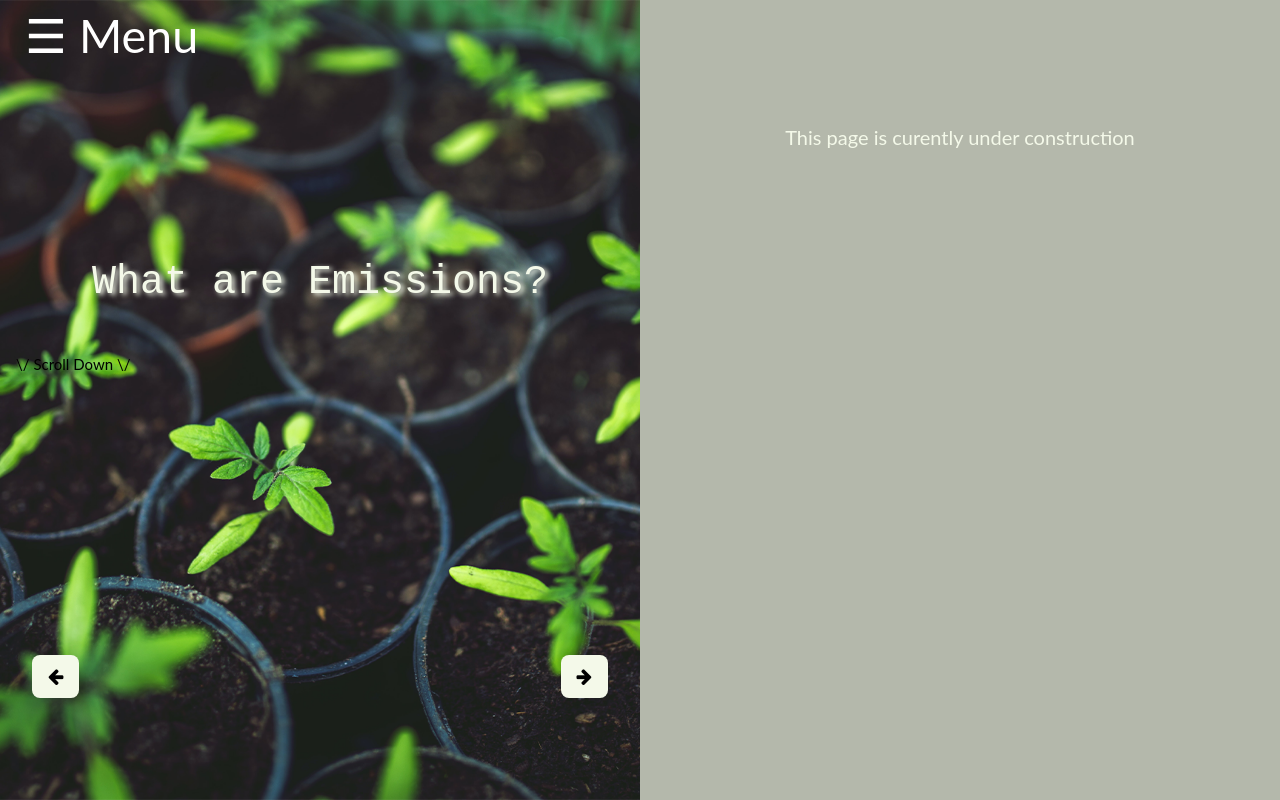
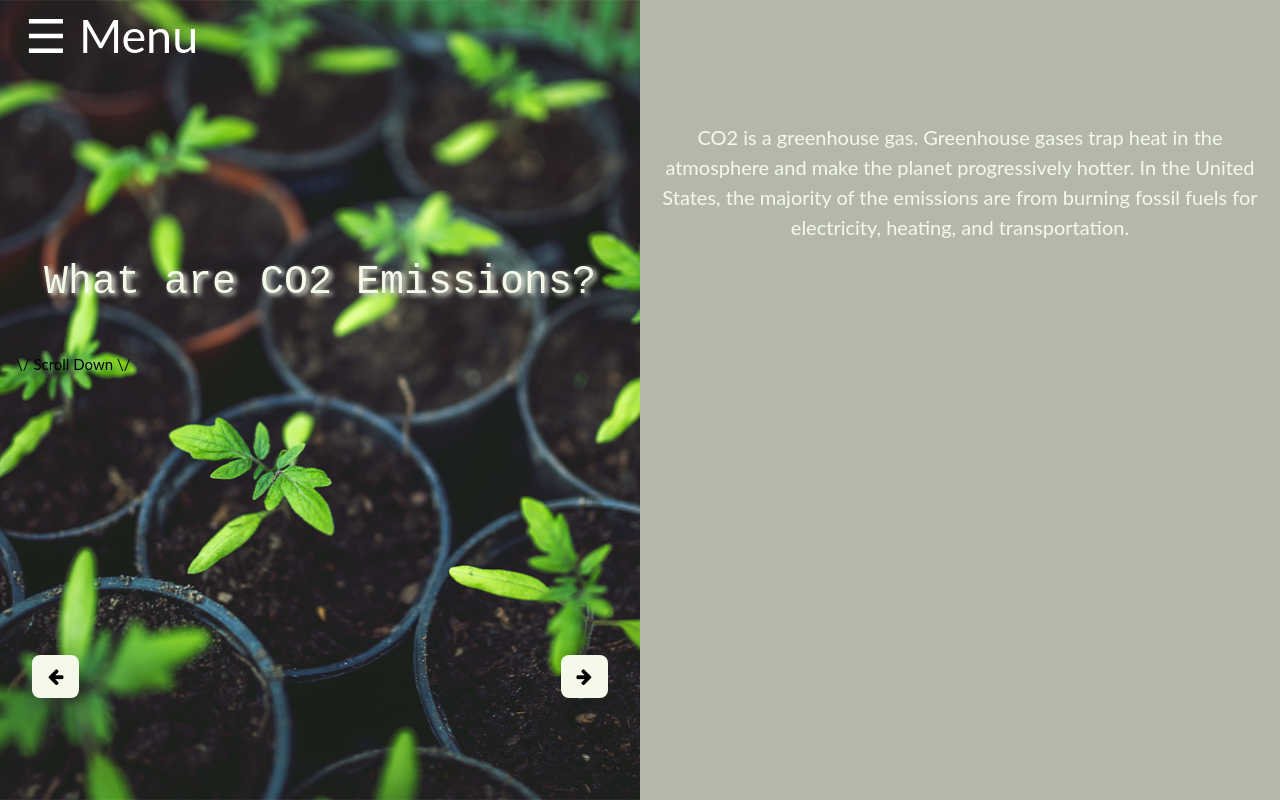
Before and after one commit to Cineka/bpaproject-repo, a plain HTML site: page what.html in a window 1280 px wide. Drawn offline with nearby package versions, Linux system fonts and the light colour scheme.

Commit message:
some content

```diff
--- a/what.html
+++ b/what.html
@@ -30,7 +30,7 @@
               </div>
 
               <span id="openButtonW" onclick="openNav()">&#9776; Menu</span>
-              <p id="topicTxtW1">What are Emissions?</p>
+              <p id="topicTxtW1">What are CO2 Emissions?</p>
               <div class="scrollDownW">\/ Scroll Down \/</div>
 
               <div class="w3-container">
@@ -48,7 +48,9 @@
 
             <div class="w3-col w3-container l6 l2 secondPageColor pageContent" style="height: 100vh">
 
-                    <p class="paraTxt">This page is curently under construction</p>
+                    <p class="paraTxt">
+                      CO2 is a greenhouse gas. Greenhouse gases trap heat in the atmosphere and make the planet progressively hotter. In the United States, the majority of the emissions
+                      are from burning fossil fuels for electricity, heating, and transportation.
 
               </div>
 
```
